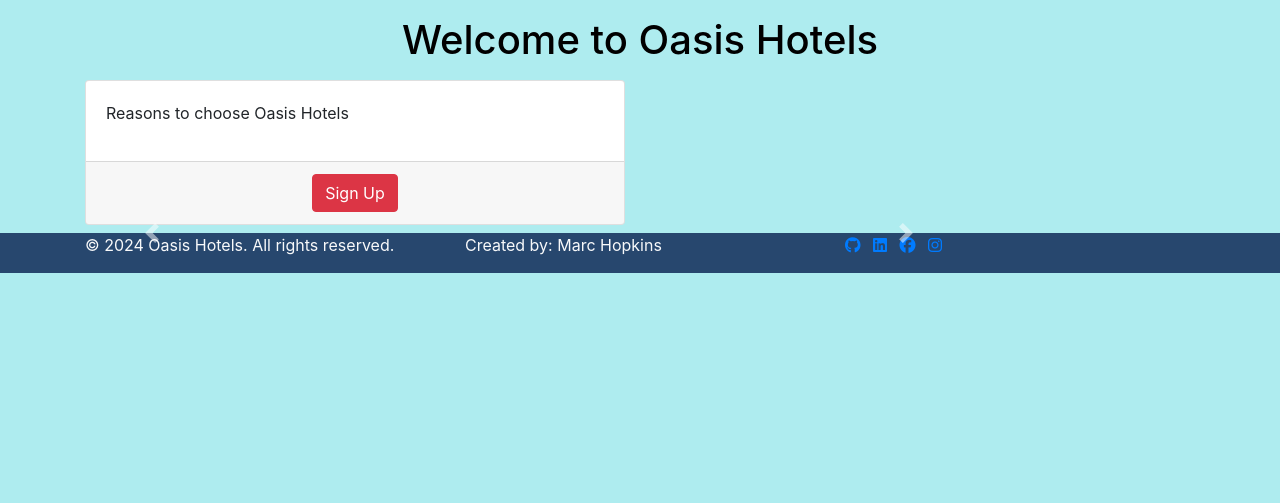
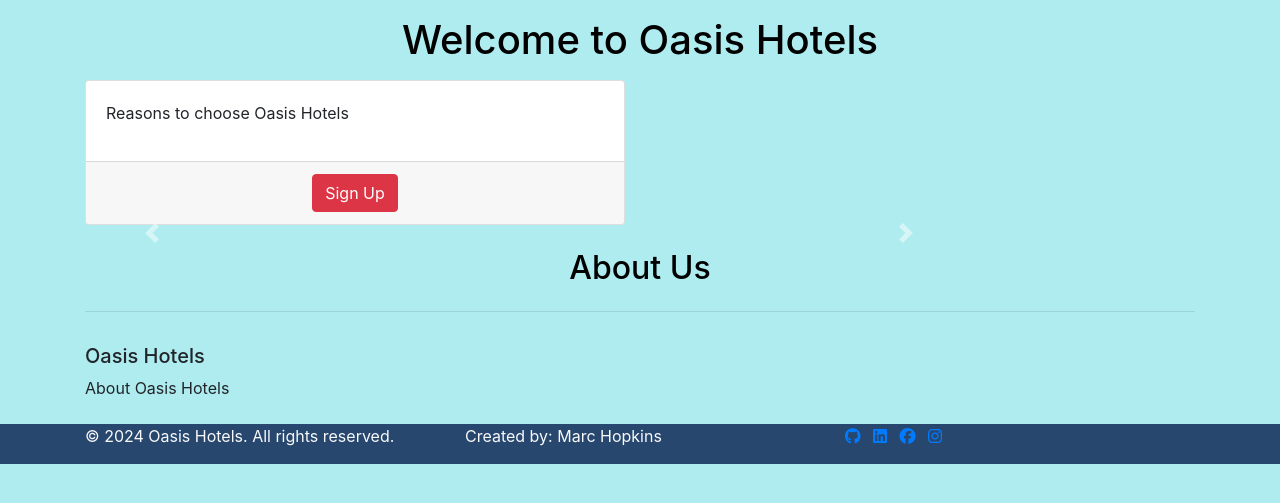
Before and after one commit to Marchopkins96/oasis-hotels, a Django app: page / in a window 1280 px wide. Shown: the part 56-559 px from the top of the page. Run offline with Django 4.2, Linux system fonts and the light colour scheme; data that the repository does not hold is empty; some libraries are stand-ins or nearby versions.

Commit message:
Add about us section

```diff
--- a/templates/index.html
+++ b/templates/index.html
@@ -60,7 +60,23 @@
             <span class="sr-only">Next</span>
         </a>
     </div>
+</div>
 
+<div class="container">
+    <div class="row">
+        <div class="col 12">
+            <h2 class="text-center custom-heading">About Us</h2>
+            <hr class="my-4">
+        </div>
+    </div>
+    <div class="row about-row">
+        <div class="col-12 mb-2 mt-2">
+            <div class="about-section">
+                <h5 class="section-title">Oasis Hotels</h5>
+                <p>About Oasis Hotels</p>
+            </div>
+        </div>
+    </div>
+</div>
 
-</div>
 {% endblock %}
```
